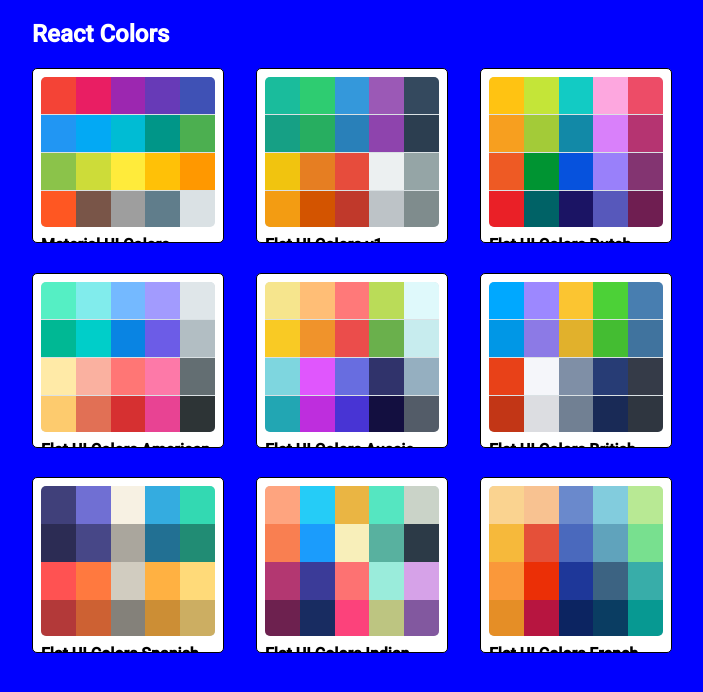
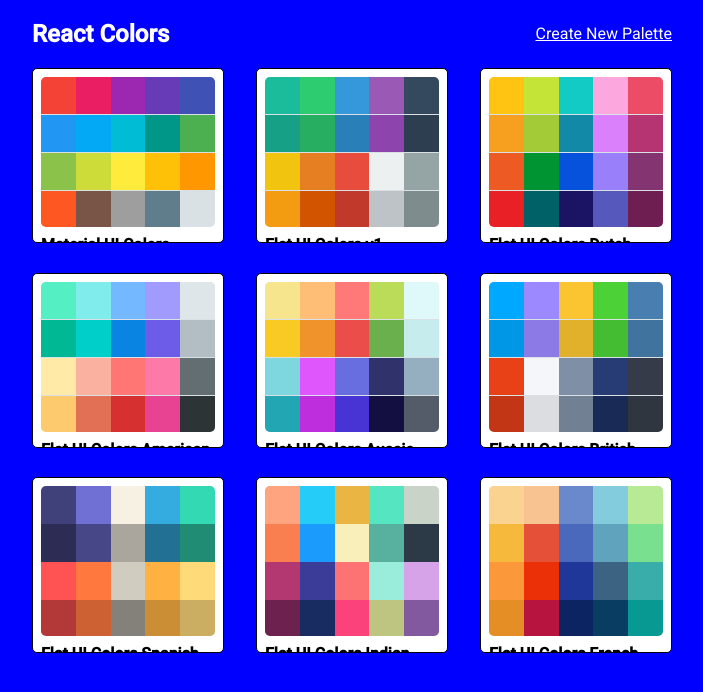
Before and after one commit to dhillman1989/ColorPaletteApp, a React (Create React App) app: page / in a window 1280 px wide. Shown: the top 692 px of the page, without its empty margins (288-991 px from the left). Built offline with nearby package versions, Linux system fonts and the light colour scheme.

Commit message:
add NewPaletteForm
add NewPaletteForm and Link

```diff
--- a/src/App.js
+++ b/src/App.js
@@ -5,6 +5,7 @@
 import SingleColorPalette from "./SingleColorPalette";
 import PaletteList from "./PaletteList";
 import seedColors from "./seedColors";
+import NewPaletteForm from "./NewPaletteForm";
 import { generatePalette } from "./colorHelpers";
 
 class App extends Component {
@@ -16,6 +17,7 @@
   render() {
     return (
       <Switch>
+        <Route exact path="/palette/new" render={() => <NewPaletteForm />} />
         <Route
           exact
           path="/"
--- /dev/null
+++ b/src/NewPaletteForm.js
@@ -0,0 +1,16 @@
+import React, { Component } from "react";
+import { withStyles } from "@material-ui/core";
+
+const styles = {};
+
+class NewPaletteForm extends Component {
+  render() {
+    return (
+      <div>
+        <h1>New Palette</h1>
+      </div>
+    );
+  }
+}
+
+export default withStyles(styles)(NewPaletteForm);
--- a/src/PaletteList.js
+++ b/src/PaletteList.js
@@ -1,4 +1,5 @@
 import React, { Component } from "react";
+import { Link } from "react-router-dom";
 import { withStyles } from "@material-ui/styles";
 
 import MiniPalette from "./MiniPalette";
@@ -16,6 +17,7 @@
         <div className={classes.container}>
           <nav className={classes.nav}>
             <h1>React Colors</h1>
+            <Link to="/palette/new">Create New Palette</Link>
           </nav>
           <div className={classes.palettes}>
             {palettes.map(palette => (
--- a/src/styles/PaletteListStyles.js
+++ b/src/styles/PaletteListStyles.js
@@ -17,7 +17,11 @@
     display: "flex",
     width: "100%",
     justifyContent: "space-between",
-    color: "white"
+    color: "white",
+    alignItems: "center",
+    "& a": {
+      color: "white"
+    }
   },
   palettes: {
     boxSizing: "border-box",
```
